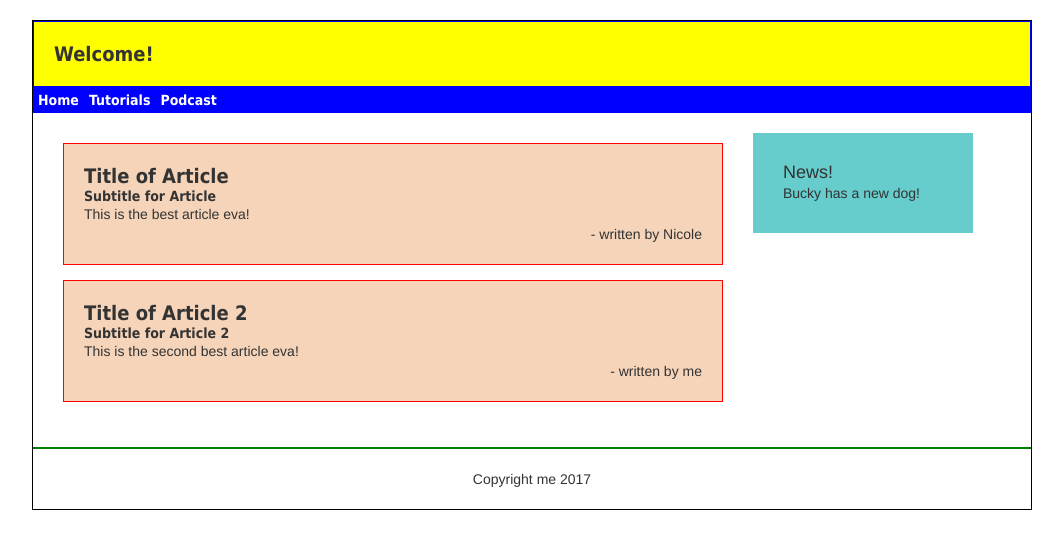
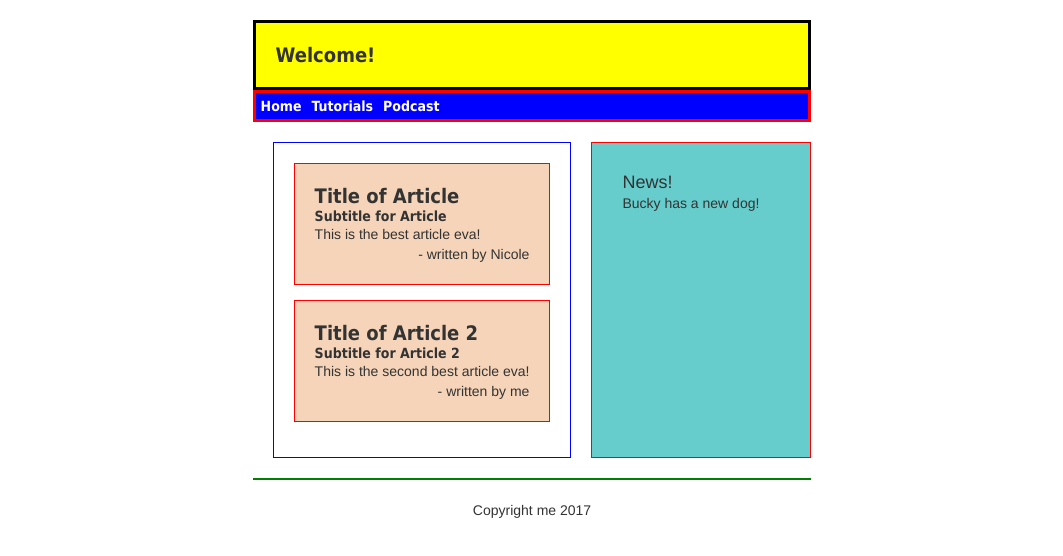
Before and after one commit to nebeinstein/html-tutorial, an Angular app: page / in a window 1280 px wide. Shown: the top 556 px of the page, without its empty margins (108-1171 px from the left). Built offline with nearby package versions, Linux system fonts and the light colour scheme.

Commit message:
flexible box model implemented

```diff
--- a/src/app/app.component.css
+++ b/src/app/app.component.css
@@ -3,13 +3,24 @@
 	padding: 0px;
 }
 
-#big_wrapper{
+/* This is using the flexible box model.
+	"The future of web design" - Bucky Roberts 2011 */
+#big_wrapper {
+	max-width: 1000px;
+	margin: 20px 0px;
+	display: -webkit-box;
+	-webkit-box-orient: vertical;
+	-webkit-box-flex: 1; /* 1 means flexible, 0 means not */
+}
+
+/* This was using the box model. */
+/*#big_wrapper {
 	text-align: center;
 }
 
-#medium_wrapper{
+#medium_wrapper {
 	border: 1px solid black;
 	width: 1000px;
 	margin: 20px auto;
 	text-align: left;
-}
+}*/
--- a/src/app/app.component.html
+++ b/src/app/app.component.html
@@ -4,5 +4,4 @@
 		<app-home></app-home>
 		<app-footer></app-footer>
 	</div>
-
 </div>
--- a/src/app/footer/footer.component.css
+++ b/src/app/footer/footer.component.css
@@ -7,9 +7,18 @@ footer {
 	display: block;
 }
 
+/* This is using the flexible box model.
+	"The future of web design" - Bucky Roberts 2011 */
 #the_footer {
+	text-align: center;
+	padding: 20px;
+	border-top: 2px solid green;
+}
+
+/* This was using the box model. */
+/*#the_footer {
 	clear: both;
 	text-align: center;
 	padding: 20px;
 	border-top: 2px solid green;
-}
+}*/
--- a/src/app/header/header.component.css
+++ b/src/app/header/header.component.css
@@ -13,12 +13,13 @@ header, nav {
 
 #top_header {
 	background: yellow;
-	border: 1px solid blue;
+	border: 3px solid black;
 	padding: 20px;
 }
 
 #top_menu {
 	background: blue;
+	border: 3px solid red;
 	color: white;
 }
 
--- a/src/app/home/home.component.css
+++ b/src/app/home/home.component.css
@@ -15,10 +15,45 @@ section, article, aside {
 	display: block;
 }
 
-#main_section{
+/* This is using the flexible box model.
+	"The future of web design" - Bucky Roberts 2011 */
+#new_div {
+	display: -webkit-box;
+	-webkit-box-orient: horizontal;
+}
+
+#main_section {
+	border: 1px solid blue;
+	-webkit-box-flex: 1;
+	margin: 20px;
+	padding: 20px;
+}
+
+#side_news {
+	border: 1px solid red;
+	width: 220px;
+	margin: 20px 0px;
+	padding: 30px;
+	background: #66CCCC;
+}
+
+article {
+	background: #F5D4B9;
+	border: 1px solid red;
+	padding: 20px;
+	margin-bottom: 15px;
+}
+
+article footer {
+	text-align: right;
+}
+
+
+/* This was using the box model. */
+/*#main_section{
 	float: left;
 	width: 660px;
-	margin: 30px; /* 720px, 280px left */
+	margin: 30px;
 }
 
 #side_news{
@@ -38,4 +73,4 @@ article {
 
 article footer {
 	text-align: right;
-}
+}*/
--- a/src/app/home/home.component.html
+++ b/src/app/home/home.component.html
@@ -1,4 +1,4 @@
-<div id="big_wrapper">
+<div id="new_div">
 	<section id="main_section">
 		<article>
 			<header>
@@ -26,4 +26,5 @@
 		<h4>News!</h4>
 		Bucky has a new dog!
 	</aside>
+
 </div>
--- a/src/styles.css
+++ b/src/styles.css
@@ -1 +1,8 @@
 /* You can add global styles to this file, and also import other style files */
+
+body {
+	width: 100%;
+	/*display: box;*/
+	display: -webkit-box;
+	-webkit-box-pack: center; /* when the website is bigger than the contents inside of it, just center those contents */
+}
```
